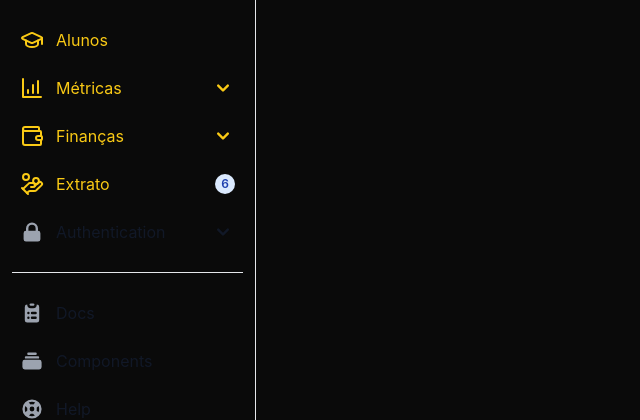
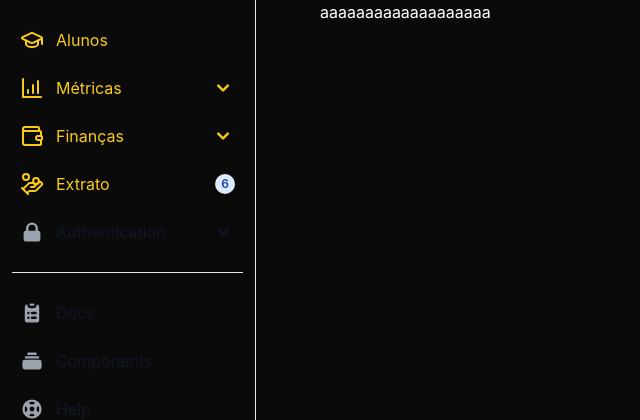
Before and after one commit to MaestriGroup33/prototype-dev, a Django app: page /app/ in a window 1280 px wide. Shown: the top 420 px of the page, without its empty margins (0-640 px from the left). Run offline with Django 4.2, Linux system fonts and the light colour scheme; style sheets or scripts are compiled from the project's sources; parts of the project's set-up code (start-up, migrations or seed data) failed here and were passed over; some libraries are stand-ins or nearby versions.

```diff
--- a/src/templates/promoters/app.html
+++ b/src/templates/promoters/app.html
@@ -1,11 +1,17 @@
 {% extends "promoters/base.html" %}
 
 {% block content %}
+<div class="text-white flex flex-row">
 
+    {% block sidebar %}
+        <div class="w-1/4">
+            {% include "./partials/sidebar1.html" %}
+        </div>
+    {% endblock sidebar %}
 
-{% block sidebar %}
-    {% include "./partials/sidebar1.html"%}
-{% endblock sidebar %}
+    <div class="w-3/4">
+        <p>aaaaaaaaaaaaaaaaaaa</p>
+    </div>
 
-    aaa
+</div>
 {% endblock content %}
```
